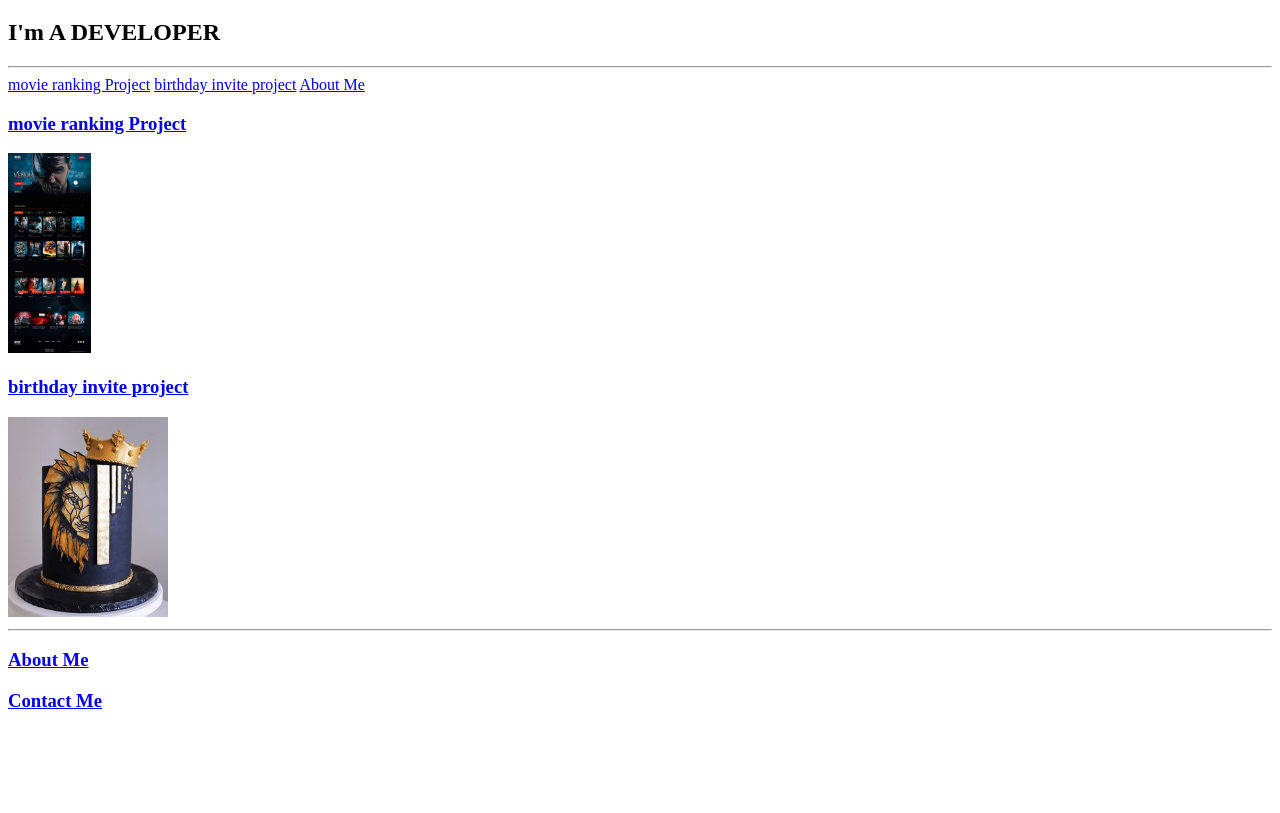
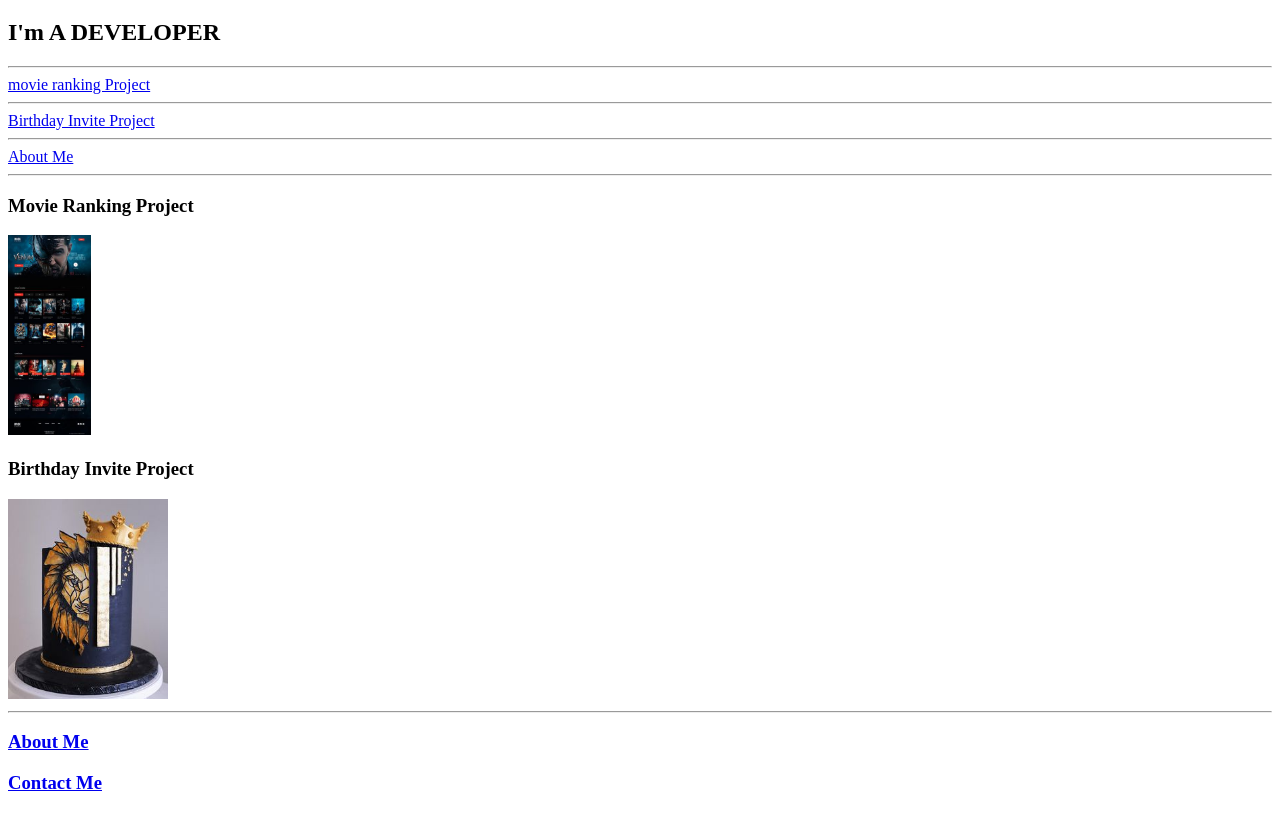
Before and after one commit to MYWRLD11/html_portfolios, a plain HTML site: page index.html in a window 1280 px wide. Shown: the part 61-874 px from the top of the page. Before the commit the page ends 800 px from the top, so only its background shows below. Drawn offline with Linux system fonts and the light colour scheme.

Commit message:
Add files via upload

```diff
--- a/index.html
+++ b/index.html
@@ -9,12 +9,12 @@
     <h1>WRLD'S PORTFOLIO</h1>
     <h2> I'm A DEVELOPER</h2>
     <hr>
-    <a href="./public/movie-ranking.html">movie ranking Project</a>
-    <a href="./public/about.html">birthday invite project</a>
-    <a href="./public/about.html">About Me</a>
-    <h3><a href="../First+HTLM+Portifolio+Project/public/movie-ranking.html">movie ranking Project</a></h3>
+    <a href="./public/movie-ranking.html">movie ranking Project</a><hr>
+    <a href="./public/birthday-invite.html">Birthday Invite Project</a><hr>
+    <a href="./public/about.html">About Me</a><hr>
+    <h3>Movie Ranking Project</h3>
     <img src="./assets/Image/preview for movie+ranking.jpg" height="200" alt="movie ranking project preview">
-    <h3><a href="../First+HTLM+Portifolio+Project/public/birthday-invite.html">birthday invite project</a></h3>
+    <h3>Birthday Invite Project</h3>
     <img src="./assets/Image/birthday-invite.jpg" height="200" alt="birthday invite preview">
     <hr>
     <h3><a href="../First+HTLM+Portifolio+Project/public/about.html">About Me</a></h3>
```
